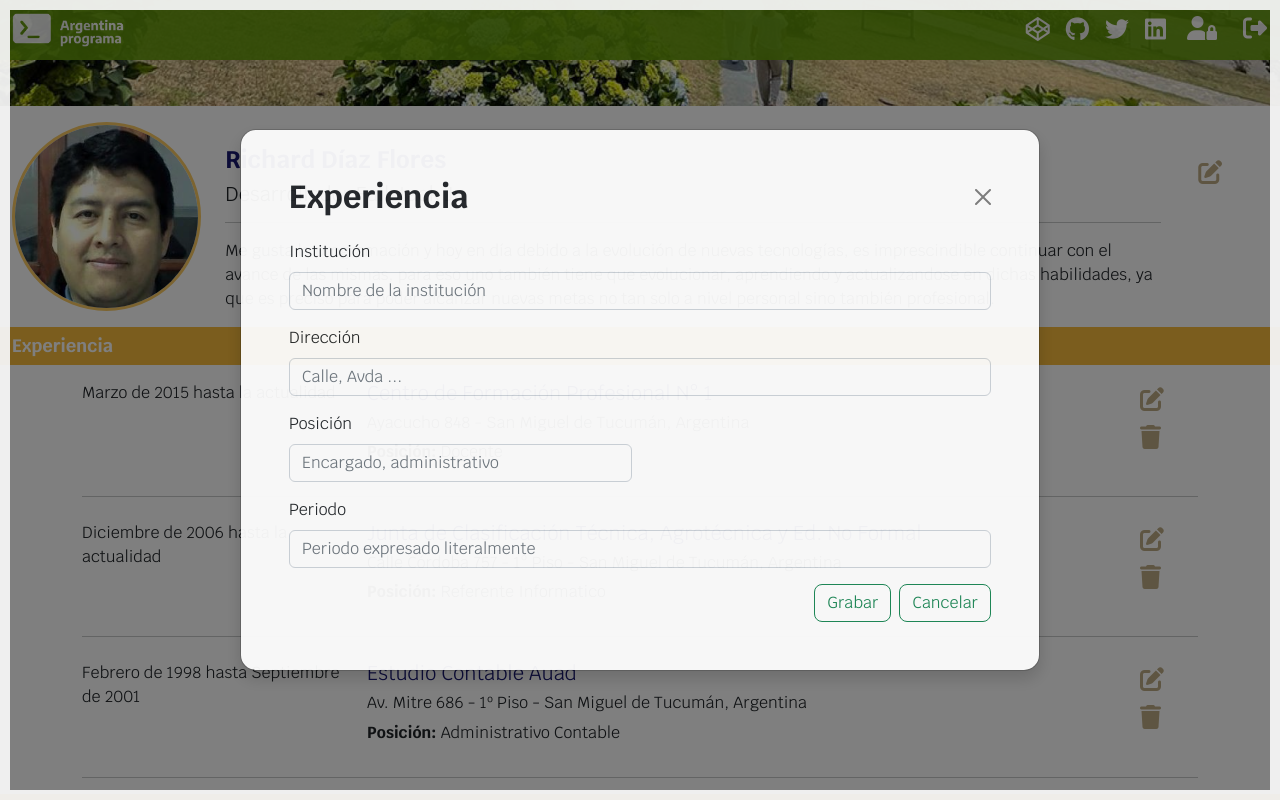
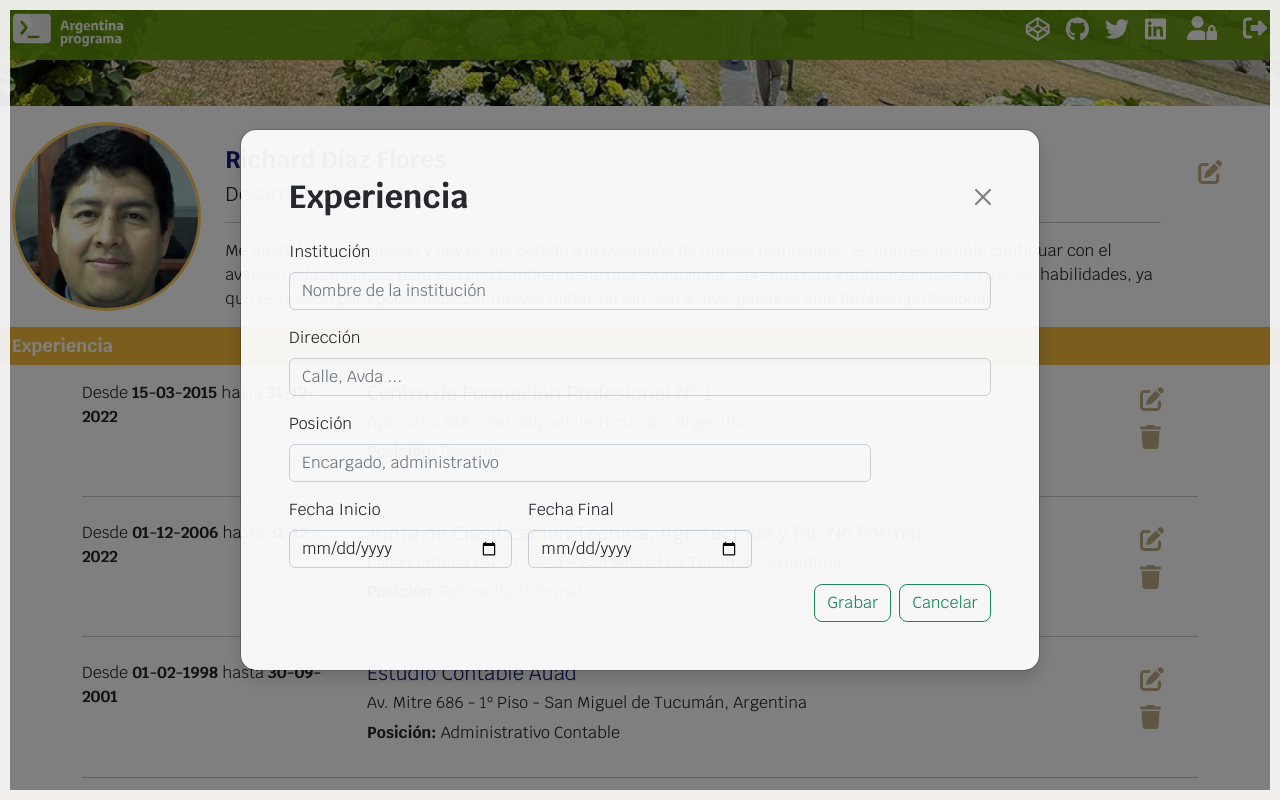
Before and after one commit to richarddf/portfolioAngular, an Angular app: page / in a window 1280 px wide. Both pictures are taken after a click on the button 1152 px from the left and 905 px from the top of the page. Shown: the part 505-1305 px from the top of the page. Built offline with nearby package versions, Linux system fonts and the light colour scheme.

Commit message:
modificación de periodo separado en dos campos fechas

```diff
--- a/src/app/app.module.ts
+++ b/src/app/app.module.ts
@@ -1,8 +1,8 @@
 import { NgModule } from '@angular/core';
 import { BrowserModule } from '@angular/platform-browser';
 import { HttpClientModule} from '@angular/common/http';
+import { AppRoutingModule } from './app-routing.module';
 
-import { AppRoutingModule } from './app-routing.module';
 import { AppComponent } from './app.component';
 import { NavbarComponent } from './componentes/navbar/navbar.component';
 import { AcercadeComponent } from './componentes/acercade/acercade.component';
--- a/src/app/componentes/educacion/educacion.component.html
+++ b/src/app/componentes/educacion/educacion.component.html
@@ -7,7 +7,7 @@
     <div class="container">
         <div class="row">
             <div class="col-xs-12 col-sm-3 col-md-3 col-lg-3 pt-2">
-                <p>2010 hasta 2014</p>
+                <p>Desde <strong>01-03-2010</strong> hasta <strong>31-12-2014</strong></p>
             </div>
             <div class="col-xs-12 col-sm-8 col-md-8 col-lg-8 pt-2">
                 <h5 class="colorOrg">Universidad Nacional de Catamarca</h5>
@@ -27,7 +27,7 @@
         <hr>
         <div class="row">
             <div class="col-xs-12 col-sm-3 col-md-3 col-lg-3 pt-2">
-                <p>1992 hasta 2002</p>
+                <p>Desde <strong>01-02-1992</strong> hasta <strong>10-05-2002</strong></p>
             </div>
             <div class="col-xs-12 col-sm-8 col-md-8 col-lg-8 pt-2">
                 <h5 class="colorOrg">Universidad Tecnológica Nacional - Facultad Regional Tucumán</h5>
@@ -47,7 +47,7 @@
         <hr>
         <div class="row">
             <div class="col-xs-12 col-sm-3 col-md-3 col-lg-3 pt-2">
-                <p>1987 hasta 1991</p>
+                <p>Desde <strong>01-03-1987</strong> hasta <strong>30-11-1991</strong></p>
             </div>
             <div class="col-xs-12 col-sm-8 col-md-8 col-lg-8 pt-2">
                 <h5 class="colorOrg">Instituto San Marcos</h5>
--- a/src/app/componentes/experiencia/experiencia.component.html
+++ b/src/app/componentes/experiencia/experiencia.component.html
@@ -7,7 +7,7 @@
     <div class="container">
         <div class="row">
             <div class="col-xs-12 col-sm-3 col-md-3 col-lg-3 pt-2">
-                <p>Marzo de 2015 hasta la actualidad</p>
+                <p>Desde <strong>15-03-2015</strong> hasta <strong>31-12-2022</strong></p>
             </div>
             <div class="col-xs-12 col-sm-8 col-md-8 col-lg-8 pt-2">
                 <h5 class="colorOrg">Centro de Formación Profesional N° 1</h5>
@@ -27,7 +27,7 @@
         <hr>
         <div class="row">
             <div class="col-xs-12 col-sm-3 col-md-3 col-lg-3 pt-2">
-                <p>Diciembre de 2006 hasta la actualidad</p>
+                <p>Desde <strong>01-12-2006</strong> hasta <strong>31-12-2022</strong></p>
             </div>
             <div class="col-xs-12 col-sm-8 col-md-8 col-lg-8 pt-2">
                 <h5 class="colorOrg">Junta de Clasificación Técnica, Agrotécnica y Ed. No Formal</h5>
@@ -47,7 +47,7 @@
         <hr>
         <div class="row">
             <div class="col-xs-12 col-sm-3 col-md-3 col-lg-3 pt-2">
-                <p>Febrero de 1998 hasta Septiembre de 2001</p>
+                <p>Desde <strong>01-02-1998</strong> hasta <strong>30-09-2001</strong></p>
             </div>
             <div class="col-xs-12 col-sm-8 col-md-8 col-lg-8 pt-2">
                 <h5 class="colorOrg">Estudio Contable Auad</h5>
--- a/src/app/modales/modal-educacion/modal-educacion.component.html
+++ b/src/app/modales/modal-educacion/modal-educacion.component.html
@@ -20,9 +20,13 @@
                         <label for="inputPosicion" class="form-label">Título</label>
                         <input type="text" class="form-control" id="inputPosicion" placeholder="Ingeniero, Contador, Profesor" required>
                     </div>
-                    <div class="col-12">
-                        <label for="inputPeriodo" class="form-label">Periodo</label>
-                        <input type="text" class="form-control" id="inputPeriodo" placeholder="Periodo expresado literalmente" required>
+                    <div class="col-4">
+                        <label for="inputPeriodo" class="form-label">Fecha Inicio</label>
+                        <input type="date" class="form-control" id="inputFecInicio" placeholder="dd/mm/aaaa" required>
+                    </div>
+                    <div class="col-4">
+                        <label for="inputPeriodo" class="form-label">Fecha Final</label>
+                        <input type="date" class="form-control" id="inputFecFinal" placeholder="dd/mm/aaaa" required>
                     </div>
                     <div class="col-md-12 d-grid gap-2 d-md-flex justify-content-md-end">
                         <button type="submit" class="btn btn-md rounded-3 btn-outline-success">Grabar</button>
--- a/src/app/modales/modal-experiencia/modal-experiencia.component.html
+++ b/src/app/modales/modal-experiencia/modal-experiencia.component.html
@@ -16,13 +16,17 @@
                         <label for="inputAddress" class="form-label">Dirección</label>
                         <input type="text" class="form-control" id="inputAddress" placeholder="Calle, Avda ..." required>
                     </div>
-                    <div class="col-md-6">
+                    <div class="col-md-10">
                         <label for="inputPosicion" class="form-label">Posición</label>
                         <input type="text" class="form-control" id="inputPosicion" placeholder="Encargado, administrativo" required>
                     </div>
-                    <div class="col-12">
-                        <label for="inputPeriodo" class="form-label">Periodo</label>
-                        <input type="text" class="form-control" id="inputPeriodo" placeholder="Periodo expresado literalmente" required>
+                    <div class="col-4">
+                        <label for="inputPeriodo" class="form-label">Fecha Inicio</label>
+                        <input type="date" class="form-control" id="inputFecInicio" placeholder="dd/mm/aaaa" required>
+                    </div>
+                    <div class="col-4">
+                        <label for="inputPeriodo" class="form-label">Fecha Final</label>
+                        <input type="date" class="form-control" id="inputFecFinal" placeholder="dd/mm/aaaa" required>
                     </div>
                     <div class="col-md-12 d-grid gap-2 d-md-flex justify-content-md-end">
                         <button type="submit" class="btn btn-md rounded-3 btn-outline-success">Grabar</button>
--- a/src/assets/db/datos.json
+++ b/src/assets/db/datos.json
@@ -26,10 +26,10 @@
             "direccion":"Av. Mitre 686 - 1º Piso - San Miguel de Tucumán, Argentina",
             "posicion":"Administrativo Contable",
             "fechainicio":"01-02-1998",
-            "fechafin":"31-09-2001"
+            "fechafin":"30-09-2001"
         }
     ],
-    "educaciones":[
+    "estudios":[
         {
             "id":1,
             "institucion":"Universidad Nacional de Catamarca",
@@ -111,5 +111,4 @@
             "descripcion":"Intermedio"
         }
     ]
-
 }
```
